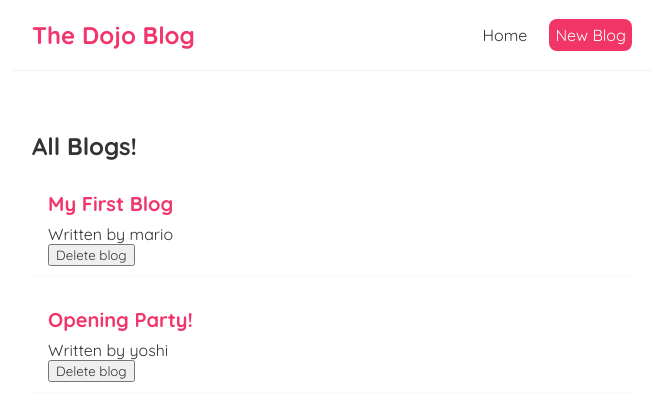
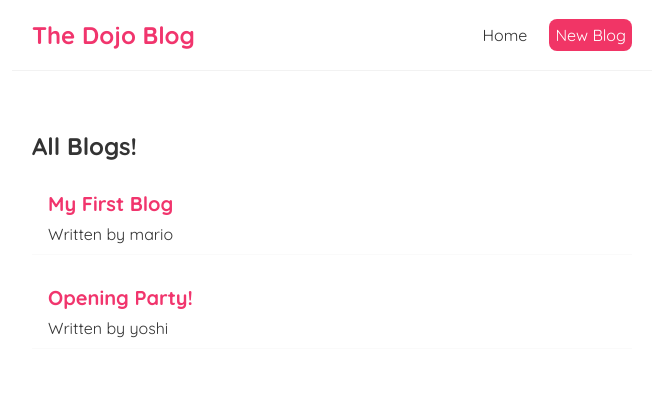
Before and after one commit to BritWallace/Dojo-Blog, a React (Create React App) app: page / in a window 1280 px wide. Shown: the top 420 px of the page, without its empty margins (308-971 px from the left). Built offline with nearby package versions, Linux system fonts and the light colour scheme; data requests are answered from the project's data file.

Commit message:
Make custom Hook

```diff
--- a/src/BlogList.js
+++ b/src/BlogList.js
@@ -8,7 +8,7 @@
         <div className='blog-preview' key={blog.id}>
           <h2>{ blog.title }</h2>
           <p>Written by { blog.author }</p>
-          <button onClick={(() => handleDelete(blog.id))}>Delete blog</button>
+          {/* <button onClick={(() => handleDelete(blog.id))}>Delete blog</button> */}
         </div>
       ))}
     </div>
--- a/src/Home.js
+++ b/src/Home.js
@@ -1,32 +1,22 @@
 import { useEffect, useState } from 'react';
 import BlogList from './BlogList';
+import useFetch from './useFetch';
 
 
 const Home = () => {
-  const [blogs, setBlogs] = useState(null);
-  const [isPending, setIsPending] = useState(true);
+  const { data: blogs, isPending, error } = useFetch("http://localhost:8000/blogs")
 
-  const handleDelete = (id) => {
-    const newBlog = blogs.filter(blog => blog.id !== id);
-    setBlogs(newBlog);
-  }
+  // const handleDelete = (id) => {
+  //   const newBlog = blogs.filter(blog => blog.id !== id);
+  //   // setBlogs(newBlog);
+  // }
 
-  useEffect (() => {
-    fetch('http://localhost:8000/blogs')
-        .then(res => {
-          return res.json();
-        })
-        .then((data) => {
-          setBlogs(data)
-          setIsPending(false);
-        // console.log(data);
-        })
-  }, [])
 
   return (
     <div className='home'>
-      {isPending && <div>Loading...</div>}
-      { blogs && <BlogList blogs={blogs} title='All Blogs!' handleDelete={handleDelete}/>}
+      { error && <div>{ error }</div> }
+      { isPending && <div>Loading...</div> }
+      { blogs && <BlogList blogs={blogs} title='All Blogs!'/> }
       {/* <BlogList blogs={blogs.filter((blog) => blog.author === 'Tiger')} title="Tiger's blogs" /> */}
 
 
--- /dev/null
+++ b/src/useFetch.js
@@ -0,0 +1,34 @@
+import { useState, useEffect } from 'react';
+
+
+const useFetch = (url) => {
+  const [data, setData] = useState(null);
+  const [isPending, setIsPending] = useState(true);
+  const [error, setError] =useState(null);
+
+  useEffect (() => {
+    fetch(url)
+          .then(res => {
+            if(!res.ok){
+              throw Error('could not fetch data');
+            }
+            return res.json();
+          })
+          .then((data) => {
+            setData(data)
+            setIsPending();
+          // console.log(data);
+        })
+        .catch((err) => {
+          setIsPending(false);
+          setError(err.message);
+          setError(null);
+        })
+  }, [url])
+
+  return { data, isPending, error}
+}
+
+
+
+export default useFetch;
```
Also changed, not shown: data/db.json (line endings or trailing spaces).
